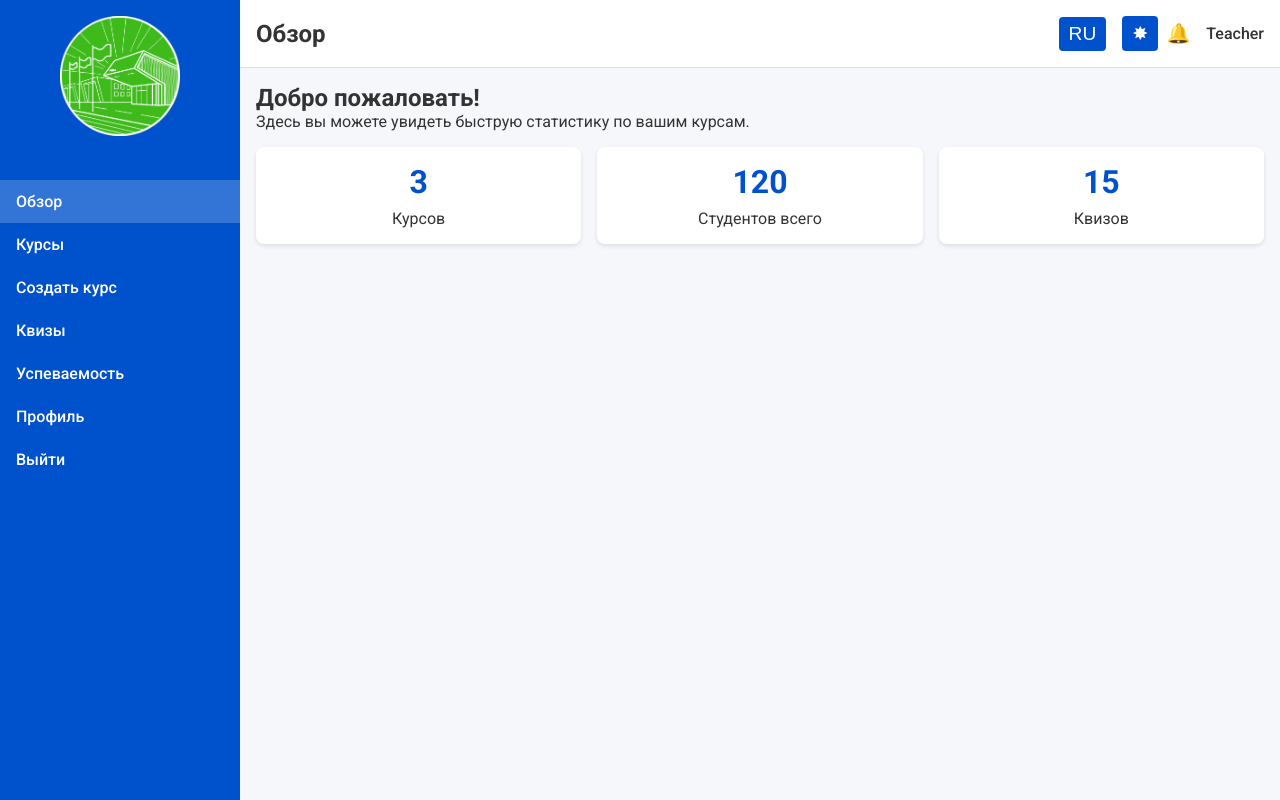
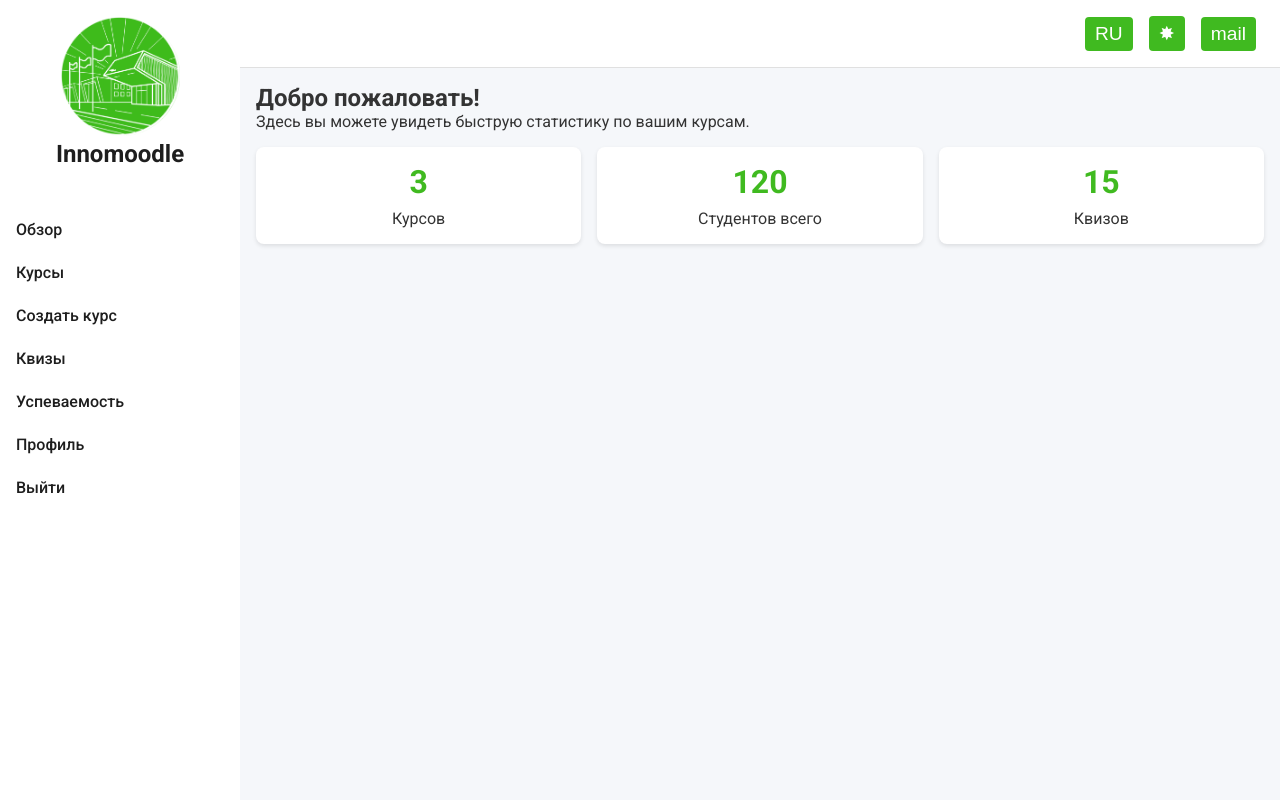
Before and after one commit to Troshkins/InnoMoodle, a plain HTML site: page home.html in a window 1280 px wide. Drawn offline with Linux system fonts and the light colour scheme.

Commit message:
modified:   assets/.DS_Store 	new file:   assets/mail.png 	modified:   css/home.css 	modified:   home.html 	modified:   js/home.js

```diff
--- a/css/home.css
+++ b/css/home.css
@@ -6,12 +6,12 @@ html, body { height: 100%; font-family: 'Roboto', sans-serif; background: var(--
   --text-color: #333;
   --header-bg: #fff;
   --header-border: #e0e0e0;
-  --sidebar-bg: #0052cc;
-  --sidebar-text: #fff;
+  --sidebar-bg: #ffffff;
+  --sidebar-text: #1e1e1e;
   --card-bg: #fff;
   --card-shadow: rgba(0,0,0,0.1);
-  --btn-bg: #0052cc;
-  --btn-hover-bg: #0041a8;
+  --btn-bg: #40ba20;
+  --btn-hover-bg: #40ba20;
   --input-bg: #fff;
   --input-border: #ccc;
 }
@@ -20,12 +20,12 @@ html, body { height: 100%; font-family: 'Roboto', sans-serif; background: var(--
   --text-color: #ddd;
   --header-bg: #2a2a2a;
   --header-border: #444;
-  --sidebar-bg: #003a99;
+  --sidebar-bg: #1e1e1e;
   --sidebar-text: #fff;
   --card-bg: #2a2a2a;
   --card-shadow: rgba(0,0,0,0.5);
-  --btn-bg: #0052cc;
-  --btn-hover-bg: #0041a8;
+  --btn-bg: #40ba20;
+  --btn-hover-bg: #40ba20;
   --input-bg: #3a3a3a;
   --input-border: #555;
 }
@@ -41,7 +41,7 @@ html, body { height: 100%; font-family: 'Roboto', sans-serif; background: var(--
 
 /* Основная часть */
 .main-content { flex: 1; display: flex; flex-direction: column; overflow-y: auto; }
-.header { display: flex; justify-content: space-between; align-items: center; padding: 16px; background: var(--header-bg); border-bottom: 1px solid var(--header-border); }
+.header { display: flex; justify-content: right; align-items: center; padding: 16px; background: var(--header-bg); border-bottom: 1px solid var(--header-border); }
 .header h1 { font-size: 1.5rem; color: var(--text-color); }
 .header__actions { display: flex; align-items: center; }
 .header__actions .btn-toggle { margin: 0 8px; padding: 6px 10px; border: none; border-radius: 4px; cursor: pointer; background: var(--btn-bg); color: #fff; font-weight: 500; }
--- a/home.html
+++ b/home.html
@@ -18,6 +18,7 @@
         <a href="/">
           <img src="/assets/logo.png" alt="Logo" class="sidebar__logo">
         </a>
+        <h1 id="page-title" >Innomoodle</h1>
       </div>
       <nav class="sidebar__nav">
         <ul>
@@ -36,24 +37,25 @@
     <main class="main-content">
       <!-- Верхняя строка с заголовком, переключателями и уведомлениями -->
       <header class="header">
-        <div class="header__left">
-          <h1 id="page-title" data-i18n="overview">Overview</h1>
-        </div>
+        <!-- <div class="header__left">
+          <h1 id="page-title" >Innomoodle</h1>
+        </div> -->
         <div class="header__actions">
           <!-- Переключение языка -->
           <button id="langToggle" class="btn-toggle" title="Switch Language">EN</button>
           <!-- Переключение темы -->
-          <button id="themeToggle" class="btn-toggle" title="Switch Theme">🌙</button>
+          <button id="themeToggle" class="btn-toggle" title="Switch Theme">✸</button>
           <!-- Иконка уведомлений, имя пользователя и выпадающий профиль -->
-          <div class="notifications">
-            <button id="notifBtn" title="Notifications">
-              &#128276;
-            </button>
-          </div>
-          <div class="user-menu">
-            <span id="usernameDisplay">Teacher</span>
-            <!-- можно добавить выпадающее меню профиля -->
-          </div>
+          <!-- <div class="notifications">
+            <button id="notifBtn" title="Notifications"></button>
+          </div> -->
+          <a href="https://mail.innopolis.ru/owa/auth/logon.aspx?replaceCurrent=1&reason=3&url=https%3a%2f%2fmail.innopolis.ru%2fowa%2f">
+            <button id="mail" class="btn-toggle" title="mail">mail</button>
+          </a>
+          <!-- <div class="user-menu">
+            <span data-i18n="user" id="usernameDisplay">Teacher</span>
+            можно добавить выпадающее меню профиля
+          </div> -->
         </div>
       </header>
 
--- a/js/home.js
+++ b/js/home.js
@@ -11,7 +11,6 @@ const translations = {
       profile: 'Profile',
       logout: 'Logout'
     },
-    overview: 'Overview',
     welcome: 'Welcome!',
     welcomeDesc: 'Here you can see quick stats about your courses.',
     stats: {
@@ -37,7 +36,9 @@ const translations = {
     saveBtn: 'Save',
     notifications: 'Notifications',
     switchLanguage: 'Switch Language',
-    switchTheme: 'Switch Theme'
+    switchTheme: 'Switch Theme',
+    user: 'Teacher'
+
   },
   en: {
     title: 'Панель преподавателя',
@@ -50,7 +51,6 @@ const translations = {
       profile: 'Профиль',
       logout: 'Выйти'
     },
-    overview: 'Обзор',
     welcome: 'Добро пожаловать!',
     welcomeDesc: 'Здесь вы можете увидеть быструю статистику по вашим курсам.',
     stats: {
@@ -76,7 +76,8 @@ const translations = {
     saveBtn: 'Сохранить',
     notifications: 'Уведомления',
     switchLanguage: 'Сменить язык',
-    switchTheme: 'Сменить тему'
+    switchTheme: 'Сменить тему',
+    user: 'Преподаватель'
   }
 };
 
@@ -124,8 +125,8 @@ document.addEventListener('DOMContentLoaded', () => {
         else sec.classList.remove('active');
       });
       // Меняем заголовок
-      const key = link.getAttribute('data-i18n');
-      pageTitle.textContent = translations[language].nav[key];
+    //   const key = link.getAttribute('data-i18n');
+    //   pageTitle.textContent = translations[language].nav[key];
     });
   });
 
```
Also changed, not shown: assets/mail.png (added), 1 other file.
